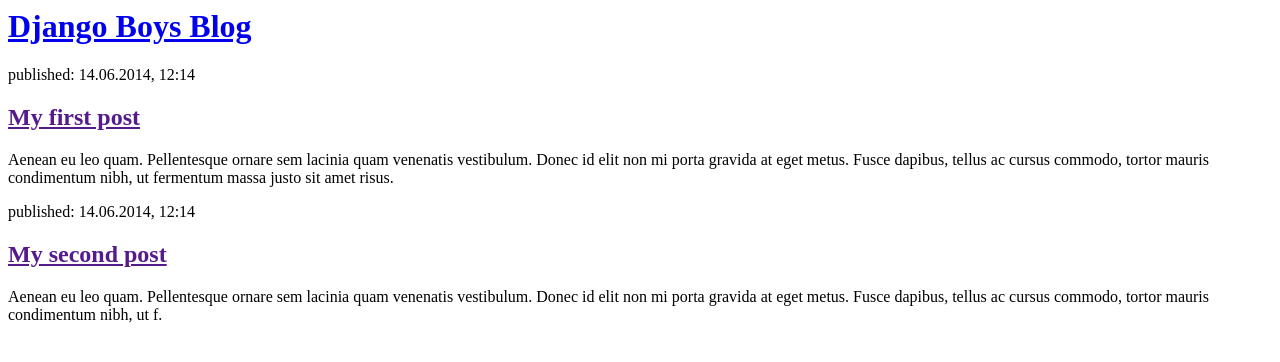
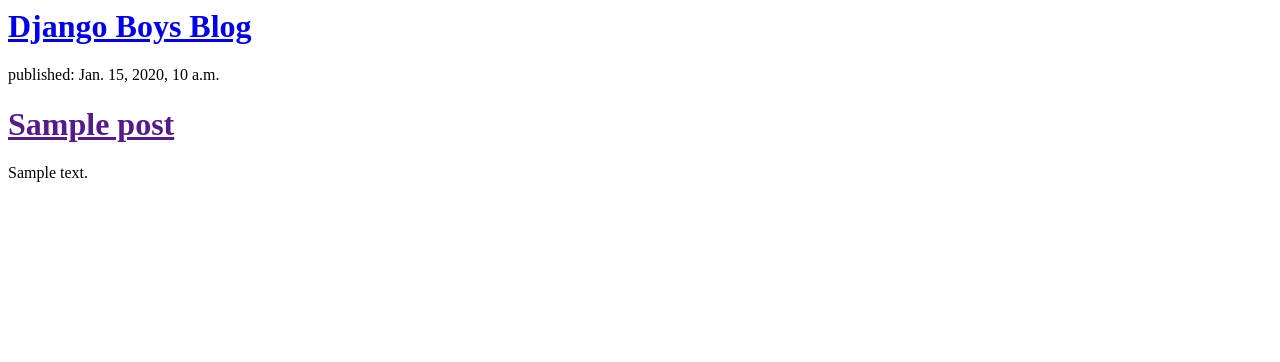
Before and after one commit to frederiiiick/my-first-blog, a Django app: template blogsite/templates/blogsite/post_list.html in a window 1280 px wide. Shown: the top 362 px of the page. Run offline with Django 3.2, Linux system fonts and the light colour scheme; the template is opened without the code that fills it: values that come from a table or form of the project are taken from there, others are empty; tables that the repository leaves empty hold one stand-in row (values such as "Sample post").

Commit message:
Another Change

```diff
--- a/blogsite/templates/blogsite/post_list.html
+++ b/blogsite/templates/blogsite/post_list.html
@@ -7,16 +7,12 @@
             <h1><a href="/">Django Boys Blog</a></h1>
         </div>
 
-        <div>
-            <p>published: 14.06.2014, 12:14</p>
-            <h2><a href="">My first post</a></h2>
-            <p>Aenean eu leo quam. Pellentesque ornare sem lacinia quam venenatis vestibulum. Donec id elit non mi porta gravida at eget metus. Fusce dapibus, tellus ac cursus commodo, tortor mauris condimentum nibh, ut fermentum massa justo sit amet risus.</p>
-        </div>
-
-        <div>
-            <p>published: 14.06.2014, 12:14</p>
-            <h2><a href="">My second post</a></h2>
-            <p>Aenean eu leo quam. Pellentesque ornare sem lacinia quam venenatis vestibulum. Donec id elit non mi porta gravida at eget metus. Fusce dapibus, tellus ac cursus commodo, tortor mauris condimentum nibh, ut f.</p>
-        </div>
+       {% for post in posts %}
+    <div>
+        <p>published: {{ post.published_date }}</p>
+        <h1><a href="">{{ post.title }}</a></h1>
+        <p>{{ post.text|linebreaksbr }}</p>
+    </div>
+{% endfor %}
     </body>
 </html>
--- a/blogsite/views.py
+++ b/blogsite/views.py
@@ -1,4 +1,7 @@
 from django.shortcuts import render
+from django.utils import timezone
+from .models import Post
 
 def post_list(request):
-    return render(request, 'blogsite/post_list.html', {})
+	posts = Post.objects.filter(published_date__lte=timezone.now()).order_by('published_date')
+	return render(request, 'blogsite/post_list.html', {'posts': posts})
--- a/mysblog/settings.py
+++ b/mysblog/settings.py
@@ -37,7 +37,7 @@
     'django.contrib.sessions',
     'django.contrib.messages',
     'django.contrib.staticfiles',
-    'blogsite',
+    'blogsite.apps.BlogsiteConfig',
 ]
 
 MIDDLEWARE = [
```
